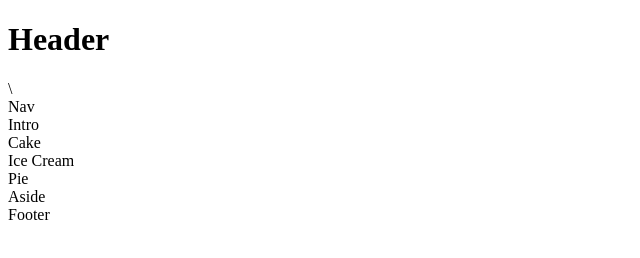
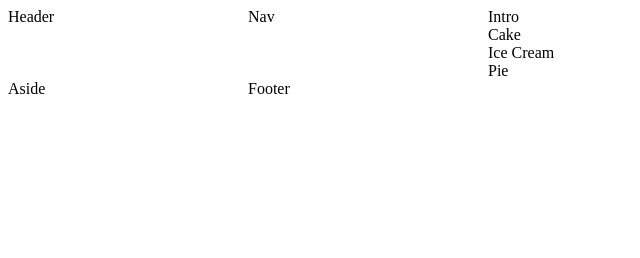
Before and after one commit to jonamarkin/css-grid-learn, a plain HTML site: page 1_first/index.html in a window 1280 px wide. Shown: the whole page, without its empty margins (0-640 px from the left). Drawn offline with Linux system fonts and the light colour scheme.

Commit message:
Defined grid columns

```diff
--- a/1_first/css/css-grid.css
+++ b/1_first/css/css-grid.css
@@ -0,0 +1,4 @@
+body {
+    display: grid;
+    grid-template-columns: 15em 15em 15em;
+}
--- a/1_first/index.html
+++ b/1_first/index.html
@@ -11,7 +11,7 @@
 
 <body>
     <header>
-        <h1>Header</h1>\
+        Header
     </header>
     <nav>Nav</nav>
     <main>
```
